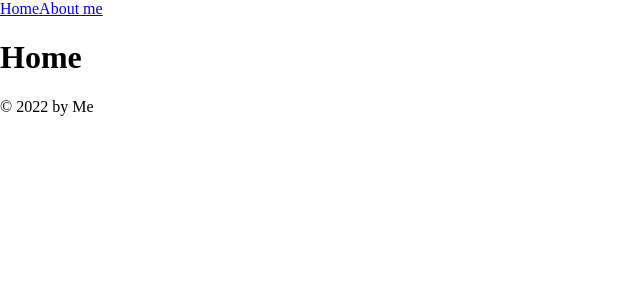
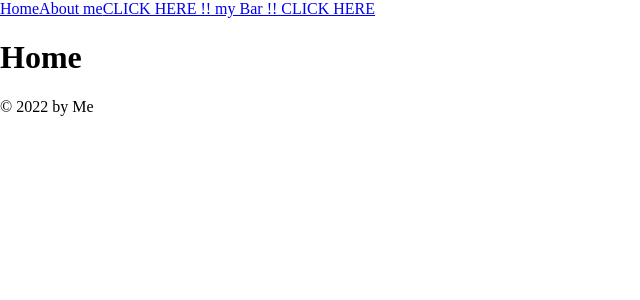
Before and after one commit to nikstaaar/capstone-project, a Next.js app: page / in a window 1280 px wide. Shown: the top 300 px of the page, without its empty margins (0-640 px from the left). Built offline with nearby package versions, Linux system fonts and the light colour scheme.

Commit message:
add navigation to bar page

```diff
--- a/src/components/Header.js
+++ b/src/components/Header.js
@@ -6,6 +6,7 @@ export default function Header() {
 			<nav>
 				<Link href="/">Home</Link>
 				<Link href="/about">About me</Link>
+				<Link href="/bar">CLICK HERE !! my Bar !! CLICK HERE</Link>
 			</nav>
 		</header>
 	);
```
